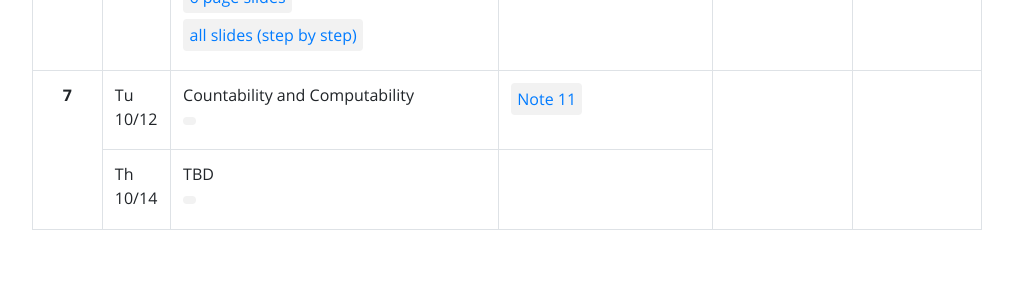
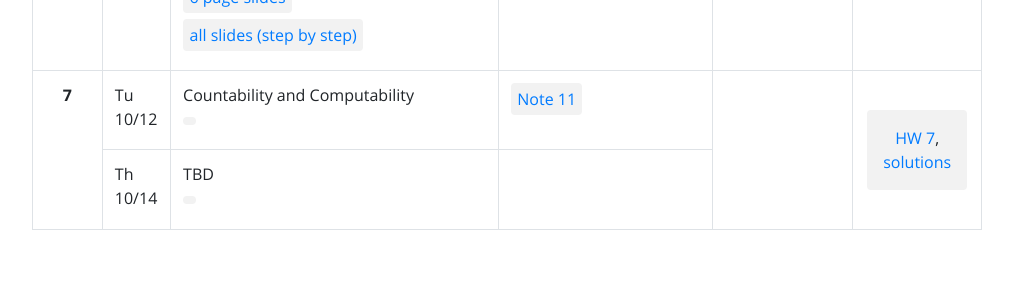
Before and after one commit to tsgoten/cs70-website, a Jekyll site: the page built from index.html, in a window 1280 px wide and 900 px high, scrolled down 2057 px. Shown: the part 454-754 px from the top of the window, without its empty margins (133-1146 px from the left). Built offline with Jekyll 4.4.1, drawn with Linux system fonts in a browser that asks for light colours.

Commit message:
publish dis6b, hw6sol, hw7, hw7sol

```diff
--- a/_data/materials/hw.yml
+++ b/_data/materials/hw.yml
@@ -34,3 +34,9 @@
   posted: true
   solutions: false
   weeks: [6]
+- type: hw
+  num: 7
+  name: "07"
+  posted: true
+  solutions: true
+  weeks: [7]
```
Also changed, not shown: 4 other files.
